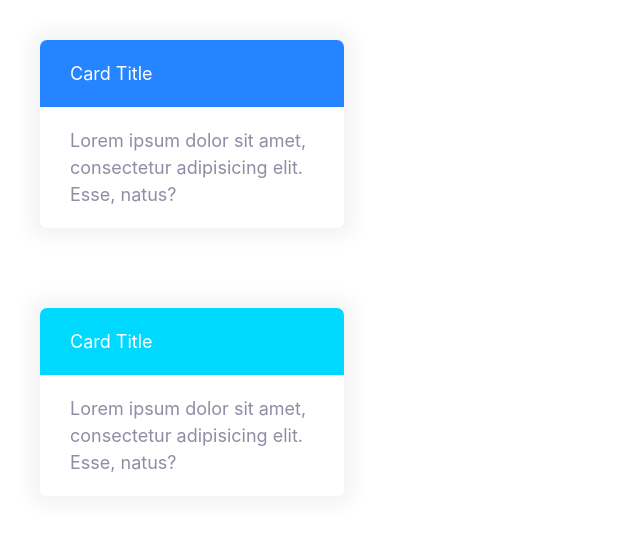
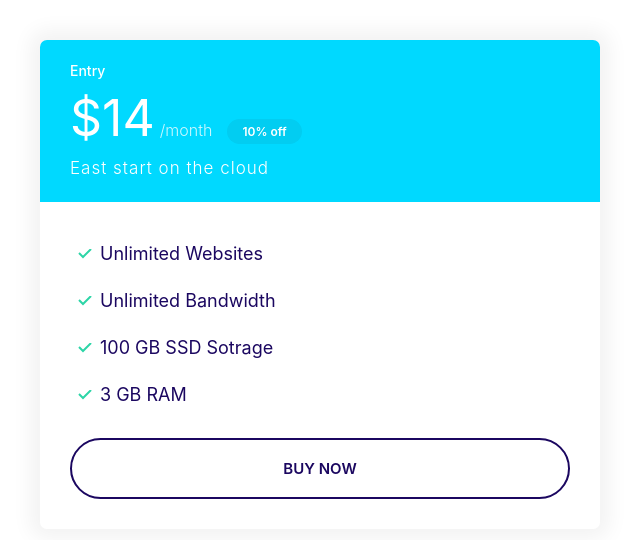
Before and after one commit to omidvkl/HTML-CSS-Project, a plain HTML site: page index.html in a window 1280 px wide. Shown: the whole page, without its empty margins (0-640 px from the left). Drawn offline with Linux system fonts and the light colour scheme.

Commit message:
Build the Plans component.

```diff
--- a/css/styles.css
+++ b/css/styles.css
@@ -116,6 +116,7 @@ a {
 
 .badge--small {
   font-size: 1.6rem;
+  padding: 0.5rem 1.5rem;
 }
 
 @media screen and (min-width: 1024px) {
@@ -294,3 +295,55 @@ a {
   background: var(--color-seconary);
   color: #fff;
 }
+
+.card--secondary .badge--secondary{
+    background: #02cdf1;
+}
+
+/* Plans */
+.plan__name{
+  color: #fff;
+  margin: 0;
+  font-weight: 500;
+  font-size: 2.4rem;
+}
+
+.plan__price{
+  font-size: 6rem;
+}
+
+.plan__billing-cycle{
+  font-size: 2.4rem;
+  font-weight: 300;
+  opacity: 0.8;
+  margin-right: 1rem;
+}
+
+.plan__description{
+  font-size: 2rem;
+  font-weight: 300;
+  letter-spacing: 1px;
+  display: block;
+}
+
+.plan .list__item{
+  margin-bottom: 2rem;
+}
+
+@media screen and (min-width: 1024px) {
+  .plan__name{
+    font-size: 1.4rem;
+  }
+
+  .plan__price{
+    font-size: 5rem;
+  }
+
+  .plan__billing-cycle{
+    font-size: 1.6rem;
+  }
+
+  .plan__description{
+    font-size: 1.7rem;
+  }
+}
--- a/index.html
+++ b/index.html
@@ -14,22 +14,25 @@
     <link rel="stylesheet" href="css/styles.css" />
   </head>
   <body>
-    <div style="width: 30%; padding: 4rem;">
-      <div class="card card--primary">
-        <header class="card__header">Card Title</header>
-        <div class="card__body">
-          Lorem ipsum dolor sit amet, consectetur adipisicing elit. Esse, natus?
-
-        </div>
-      </div>
-    </div>
-
-    <div style="width: 30%; padding: 4rem;">
+    <div style="width: 50%; padding: 4rem">
       <div class="card card--secondary">
-        <header class="card__header">Card Title</header>
-        <div class="card__body">
-          Lorem ipsum dolor sit amet, consectetur adipisicing elit. Esse, natus?
-
+        <div class="plan">
+          <header class="card__header">
+            <h3 class="plan__name">Entry</h3>
+            <span class="plan__price">$14</span>
+            <span class="plan__billing-cycle">/month</span>
+            <span class="badge badge--secondary badge--small">10% off</span>
+            <span class="plan__description">East start on the cloud</span>
+          </header>
+          <div class="card__body">
+            <ul class="list list--tick">
+              <li class="list__item">Unlimited Websites</li>
+              <li class="list__item">Unlimited Bandwidth</li>
+              <li class="list__item">100 GB SSD Sotrage</li>
+              <li class="list__item">3 GB RAM</li>
+            </ul>
+            <button class="btn btn--outline btn--block">Buy Now</button>
+          </div>
         </div>
       </div>
     </div>
```
Also changed, not shown: components/plans.html (added, +22 -0 lines).
